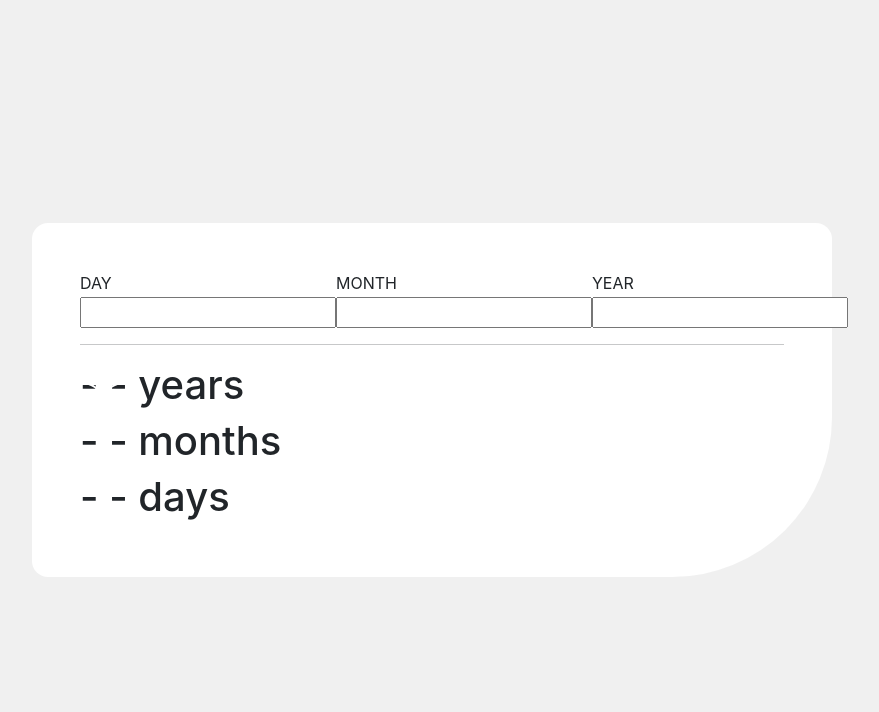
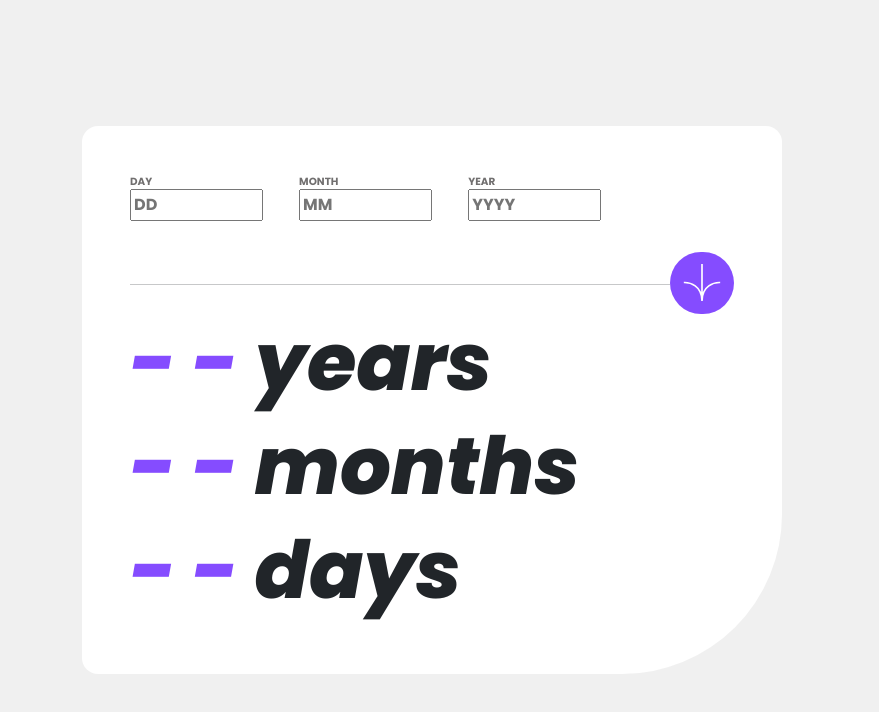
Before and after one commit to inioluwabello/age-calculator, a Next.js app: page / in a window 1280 px wide. Shown: the top 712 px of the page, without its empty margins (208-1087 px from the left). Built offline with nearby package versions, Linux system fonts and the light colour scheme.

Commit message:
Added Css classes

```diff
--- a/components/DisplayComponent.js
+++ b/components/DisplayComponent.js
@@ -1,24 +1,36 @@
-
 const DisplayComponent = ({ age }) => {
   return (
     <>
-      <hr />
-
+      <div className="space-between mt-3">
+        <hr className="line" />
+        <div className="icon purple-bg">
+          <img src="/assets/images/icon-arrow.svg" alt="icon" />
+        </div>
+      </div>
       <div className="relative">
-        <div className="absolute">
+        <div className="icon-mobile purple-bg">
           <img src="/assets/images/icon-arrow.svg" alt="icon" />
         </div>
       </div>
 
-      <div className="age-display">
+      <div className="age-display fontFaceRobotoExtraBoldItalic">
         <h1>
-          <span>{age.years}</span> years
+          <div className="fl">
+            <div className="purple-color">{age.years}</div>
+            <div className="label">years</div>
+          </div>
         </h1>
         <h1>
-          <span>{age.months}</span> months
+          <div className="fl">
+            <div className="purple-color">{age.months}</div>
+            <div className="label">months</div>
+          </div>
         </h1>
         <h1>
-          <span>{age.days}</span> days
+          <div className="fl">
+            <div className="purple-color">{age.days}</div>
+            <div className="label">days</div>
+          </div>
         </h1>
       </div>
     </>
--- a/components/FormComponent.js
+++ b/components/FormComponent.js
@@ -74,39 +74,45 @@ const FormComponent = ({ setAge }) => {
   };
 
   return (
-    <div className="date fl">
+    <div className="date fl smokey-grey-color">
       <div className="date-item">
-        <label htmlFor="day">DAY</label>
+        <label htmlFor="day" className="fontFacePoppinsBold">DAY</label>
         <input
           id="day"
           name="day"
           type="number"
           onChange={handleSetDay}
+          className="off-black-color fontFacePoppinsBold"
+          placeholder="DD"
           value={day}
         />
-        <span>{dayError.message}</span>
+        <span className="light-red-color">{dayError.message}</span>
       </div>
       <div className="date-item">
-        <label htmlFor="month">MONTH</label>
+        <label htmlFor="month" className="fontFacePoppinsBold">MONTH</label>
         <input
           id="month"
           name="month"
           type="number"
           onChange={handleSetMonth}
+          className="off-black-color fontFacePoppinsBold"
+          placeholder="MM"
           value={month}
         />
-        <span>{monthError.message}</span>
+        <span className="light-red-color">{monthError.message}</span>
       </div>
       <div className="date-item">
-        <label htmlFor="year">YEAR</label>
+        <label htmlFor="year" className="fontFacePoppinsBold">YEAR</label>
         <input
           id="year"
           name="year"
           type="number"
           onChange={handleSetYear}
+          className="off-black-color fontFacePoppinsBold"
+          placeholder="YYYY"
           value={year}
         />
-        <span>{yearError.message}</span>
+        <span className="light-red-color">{yearError.message}</span>
       </div>
     </div>
   );
--- a/styles/global.css
+++ b/styles/global.css
@@ -10,6 +10,7 @@ body {
 * {
   box-sizing: border-box;
 }
+
 @font-face {
   font-family: "Poppins-Bold";
   src: local("Poppins-Bold"),
@@ -23,6 +24,7 @@ body {
     url("../public/assets/fonts/Poppins-BoldItalic.ttf") format("truetype");
   font-weight: 700i;
 }
+
 @font-face {
   font-family: "Poppins-ExtraBold";
   src: local("Poppins-ExtraBold"),
@@ -36,6 +38,7 @@ body {
     url("../public/assets/fonts/Poppins-ExtraBoldItalic.ttf") format("truetype");
   font-weight: 800i;
 }
+
 @font-face {
   font-family: "Poppins-Italic";
   src: local("Poppins-Italic"),
@@ -105,31 +108,66 @@ img {
 .fontFacePoppinsBold {
   font-family: "Poppins-Bold" !important;
 }
+
 .fontFaceRobotoBoldItalic {
   font-family: "Poppins-BoldItalic" !important;
 }
+
 .fontFaceRobotoExtraBold {
   font-family: "Poppins-ExtraBold" !important;
 }
+
 .fontFaceRobotoExtraBoldItalic {
   font-family: "Poppins-ExtraBoldItalic" !important;
 }
+
 .fontFaceRobotoItalic {
   font-family: "Poppins-Italic" !important;
 }
+
 .fontFaceRobotoRegular {
   font-family: "Poppins-Regular" !important;
 }
-.white { background: hsl(0, 0%, 100%) }
-.white-color { color: hsl(0, 0%, 100%) }
-.off-white { background: hsl(0, 0%, 94%); }
-.off-white-color { color: hsl(0, 0%, 94%); }
-.light-grey{ background: hsl(0, 0%, 86%); }
 
-.smokey-grey-color{ color: hsl(0, 1%, 44%); }
-.off-black-color{ color: hsl(0, 0%, 8%); }
-.purple-color { color: hsl(259, 100%, 65%); }
-.light-red-color {color : hsl(0, 100%, 67%); }
+.white {
+  background: hsl(0, 0%, 100%)
+}
+
+.white-color {
+  color: hsl(0, 0%, 100%)
+}
+
+.off-white {
+  background: hsl(0, 0%, 94%);
+}
+
+.off-white-color {
+  color: hsl(0, 0%, 94%);
+}
+
+.light-grey {
+  background: hsl(0, 0%, 86%);
+}
+
+.smokey-grey-color {
+  color: hsl(0, 1%, 44%);
+}
+
+.off-black-color {
+  color: hsl(0, 0%, 8%);
+}
+
+.purple-bg {
+  background-color: hsl(259, 100%, 65%);
+}
+
+.purple-color {
+  color: hsl(259, 100%, 65%);
+}
+
+.light-red-color {
+  color: hsl(0, 100%, 67%);
+}
 
 
 .content {
@@ -139,17 +177,98 @@ img {
   margin: 0;
   overflow: auto;
 }
-.centered-content{
-  width: 800px;
-  height: 100%;
+@media only screen and (max-width: 700px) {
+  .centered-content {
+    width: 100% !important;
+    padding: 1rem;
+  }
+  .age-display>h1>div>div {
+    /* min-width: 31%; */
+    font-size: 2rem !important;
+    margin-right: 1rem;
+  }
+  .icon {
+    display: none !important;
+  }
+  .icon-mobile {
+    display: block !important;
+  }
+  .age-display {
+    margin-top: 3rem;
+  }
+  .line {
+    width: 100%;
+  }
+}
+
+.centered-content {
+  width: 700px;
+  min-height: 100%;
   margin: 0px auto;
   display: flex;
   align-items: center;
   justify-content: center;
 }
-.content-wrapper{
+
+.content-wrapper {
   min-height: 200px;
   width: 100%;
   padding: 3rem;
   border-radius: 1rem 1rem 10rem 1rem;
 }
+
+.line {
+  width: calc(100% - 40px);
+  position: relative;
+  top: 1rem;
+}
+.icon {
+  display: block;
+}
+.icon-mobile {
+  display: none;
+}
+
+.icon, .icon-mobile {
+  border-radius: 50px;
+  padding: 0.8rem;
+}
+
+
+.icon>img, .icon-mobile>img {
+  width: 40px;
+}
+
+.icon-mobile {
+  position: absolute;
+  top: -2rem;
+  left: calc(50% - 40px);
+}
+
+.date-item {
+  width: 22%;
+  margin-right: 6%;
+}
+
+.date-item>label,
+.date-item>span {
+  font-size: .65rem;
+  height: 15px;
+}
+
+.date-item>label,
+.date-item>input,
+.date-item>span {
+  display: block;
+  width: 100%;
+}
+
+.age-display>h1>div>div {
+  /* min-width: 104px; */
+  font-size: 5rem;
+  margin-right: 1rem;
+}
+
+.age-display>h1>div>div.purple-color {
+  text-align: right;
+}
```
Lines whose indentation alone changed are shown as unchanged.
